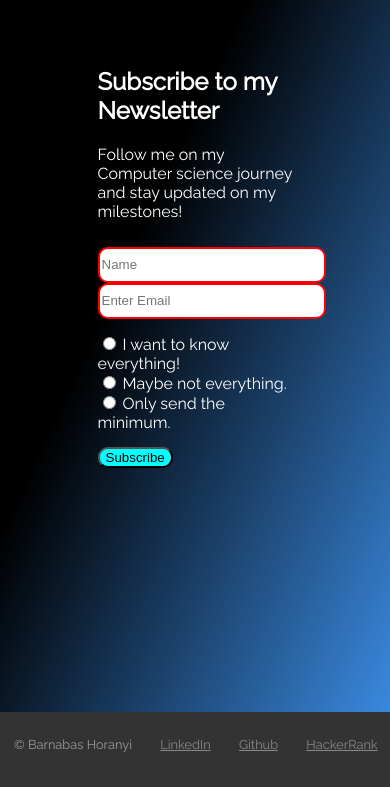
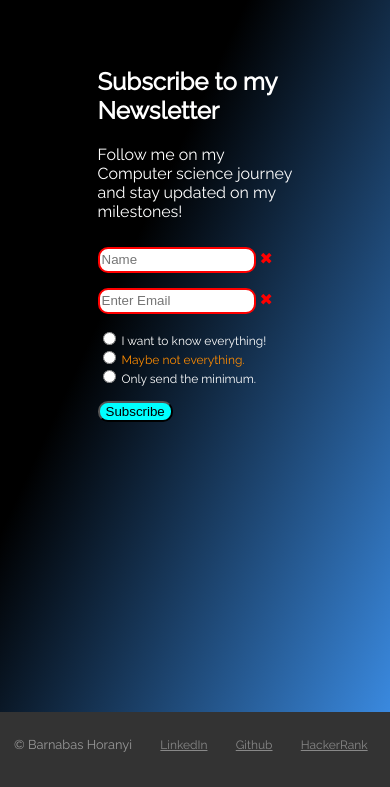
Before and after one commit to Criticalbarny01/Advanced_Client-side_First_Course-work, a plain HTML site: page newsletter.html in a window 390 px wide. Shown: the part 57-844 px from the top of the page. Drawn offline with nearby package versions, Linux system fonts and the light colour scheme.

Commit message:
added @media and other things

```diff
--- a/css/main.css
+++ b/css/main.css
@@ -80,3 +80,9 @@ footer a:visited {
 footer a:hover {
     color: #3e93ef;
 }
+
+@media (max-width: 450px) {
+    footer a {
+        font-size: 12px;
+    }
+}
--- a/css/newsletter.css
+++ b/css/newsletter.css
@@ -15,7 +15,7 @@ form {
 
 .inputFields div:first-child {
     float:left;
-    padding-right: 30px;
+    padding-right: 15px;
 }
 
 .inputFields input + span {
@@ -36,7 +36,7 @@ form {
     border: 2px solid green;
 }
 
-.inputFields input:invalid + span::before {
+.inputFields input:invalid + label::before {
     content: '✖';
     color: red;
 }
@@ -44,10 +44,10 @@ form {
 .inputFields input {
     border-radius: 10px;
     height: 30px;
-    width: 220px;
+    width: 200px;
 }
 
-.inputFields input:valid + span::before {
+.inputFields input:valid + label::before {
     content: '✓';
     color: green;
 }
@@ -56,7 +56,7 @@ form {
     padding-bottom: 15px;
 }
 
-.radio input:nth-child(2) {
+.radio label:nth-of-type(2) {
     color: darkorange;
 }
 
@@ -68,3 +68,20 @@ input[type="submit"] {
 input[type="submit"]:hover {
     background-color: white;
 }
+
+@media (max-width: 450px) {
+
+    .inputFields input {
+        width: 150px;
+        height: 20px;
+    }
+
+    .inputFields div:first-child {
+        padding-right: 5px;
+        padding-bottom: 15px;
+    }
+
+    .radio {
+        font-size: 12px;
+    }
+}
--- a/newsletter.html
+++ b/newsletter.html
@@ -5,6 +5,7 @@
     <title>Newsletter</title>
     <link rel="stylesheet" href="css/main.css">
     <link rel="stylesheet" href="css/newsletter.css">
+    <meta name="viewport" content="width=device-width, initial-scale=1.0">
 </head>
 <body>
 <header>
@@ -19,31 +20,30 @@
     </nav>
 </header>
 <section id="form">
-    <form action="">
+    <form>
         <div>
             <h2>Subscribe to my Newsletter</h2>
             <p>Follow me on my Computer science journey and stay updated on my milestones!</p>
         </div>
         <div class="inputFields">
             <div>
-                <label>
-                    <input type="text" placeholder="Name" name="name" required>
-                </label>
-                <span></span>
+
+                <input type="text" placeholder="Name" name="name" id="name" required>
+                <label for="name"></label>
+
             </div>
             <div>
-                <label>
-                    <input type="text" placeholder="Enter Email" name="email" required>
-                </label>
-                <span></span>
+
+                <input type="text" placeholder="Enter Email" name="email" id="email" required>
+                <label for="email"></label>
             </div>
         </div>
         <div class="radio">
-            <input type="radio" id="everything" name="fav_language" value="everything">
+            <input type="radio" id="everything" name="amount" value="everything">
             <label for="everything">I want to know everything!</label><br>
-            <input type="radio" id="middle" name="fav_language" value="middle">
+            <input type="radio" id="middle" name="amount" value="middle">
             <label for="middle">Maybe not everything.</label><br>
-            <input type="radio" id="minimum" name="fav_language" value="minimum">
+            <input type="radio" id="minimum" name="amount" value="minimum">
             <label for="minimum">Only send the minimum.</label><br>
         </div>
         <div class="button">
```
Also changed, not shown: about.html (+1 -0 lines), css/projects.css (+7 -1 lines), index.html (+1 -0 lines), project.html (+1 -0 lines).
